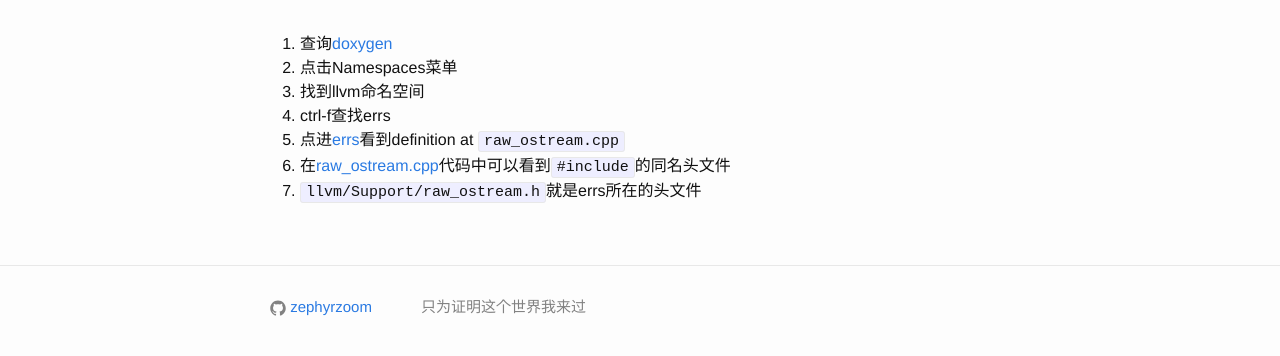
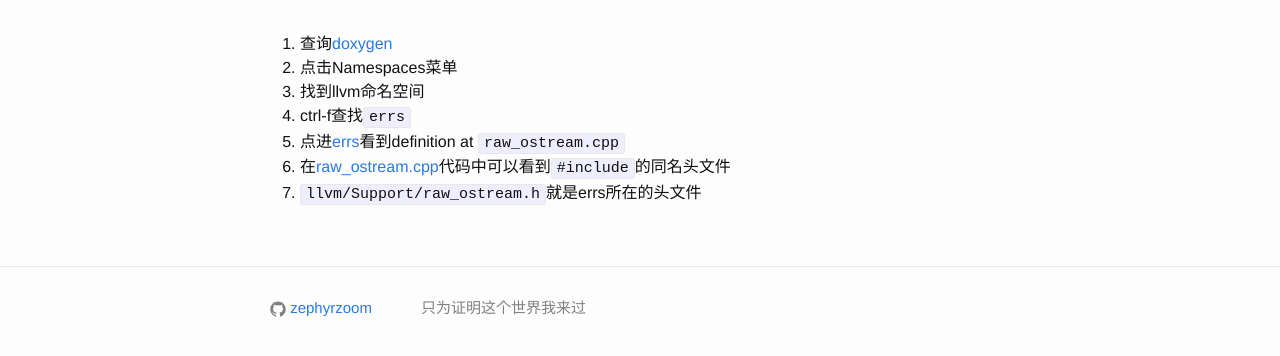
Before and after one commit to zephyrzoom/zephyrzoom.github.io, a Jekyll site: the page built from _posts/2017-02-03-llvm-errs.md, in a window 1280 px wide. Shown: the part 168-524 px from the top of the page. Built offline with Jekyll 4.4.1, drawn with Linux system fonts in a browser that asks for light colours; comment, search, counter and statistics services are not loaded.

```diff
--- a/_posts/2017-02-03-llvm-errs.md
+++ b/_posts/2017-02-03-llvm-errs.md
@@ -7,7 +7,7 @@ date: 2017-02-03 16:33:00 +0800
 1. 查询[doxygen](http://llvm.org/doxygen/)
 2. 点击Namespaces菜单
 3. 找到llvm命名空间
-4. ctrl-f查找errs
+4. ctrl-f查找`errs`
 5. 点进[errs](http://llvm.org/doxygen/namespacellvm.html#ab8e34eca3b0817ef7a127913fbf6d9e4)看到definition at `raw_ostream.cpp`
 6. 在[raw_ostream.cpp](http://llvm.org/doxygen/raw__ostream_8cpp_source.html)代码中可以看到`#include`的同名头文件
 7. `llvm/Support/raw_ostream.h`就是errs所在的头文件
```
